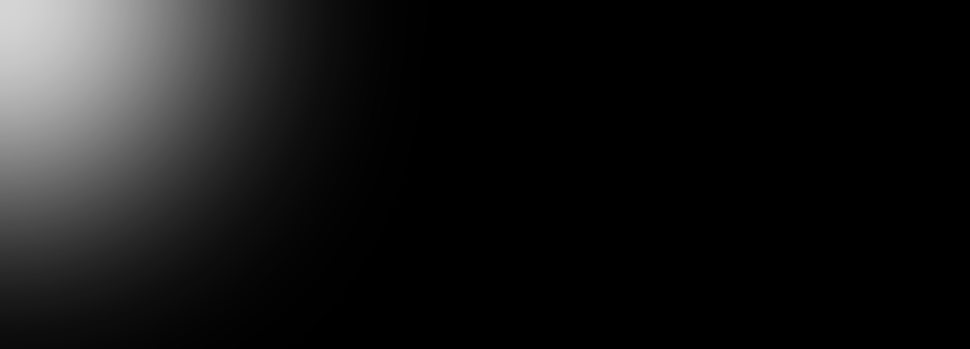
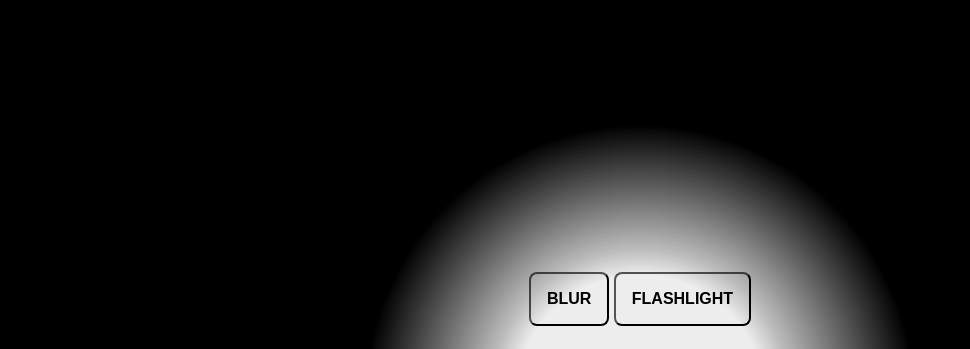
Before and after one commit to ashrafalmayah/js-mouse-move-shadow, a plain HTML site: page index.html in a window 1280 px wide. Shown: the top 349 px of the page, without its empty margins (0-970 px from the left). Drawn offline with Linux system fonts and the light colour scheme.

Commit message:
improved the circle functionality and added blur mode

```diff
--- a/app.js
+++ b/app.js
@@ -1,6 +1,7 @@
 const hero = document.querySelector('.hero');
 const text = hero.querySelector('h1');
 const circle = document.querySelector('.circle');
+const buttons = document.querySelectorAll('.filters button');
 const walk = 40;
 
 function shadow(e){
@@ -11,8 +12,8 @@ function shadow(e){
     const yWalk = ( y / height * walk ) - (walk / 2);
 
     text.style.textShadow = `${xWalk * -1}px ${yWalk * -1}px 5px black`;
-    circle.style.top = `${y}px`;
-    circle.style.left = `${x}px`;
+    document.documentElement.style.setProperty('--circleX',`${x}px`);
+    document.documentElement.style.setProperty('--circleY',`${y}px`);
     // text.animate(
     //     { textShadow: `${xWalk * -1}px ${yWalk * -1}px 5px black`},
     //     { duration: 300, fill:'forwards'});
@@ -22,6 +23,11 @@ function shadow(e){
     // );
 }
 
+console.log(buttons);
+buttons.forEach(button => button.addEventListener('click', e => {
+    buttons.forEach(button => circle.classList.remove(`${button.dataset.filtername}`));
+    circle.classList.add(`${e.target.dataset.filtername}`);
+}));
 hero.addEventListener('mousemove', shadow);
 hero.addEventListener('touchmove', (e) => {
     shadow(e.touches[0]);
--- a/index.html
+++ b/index.html
@@ -8,14 +8,22 @@
 <body>
 
   <div class="hero">
+    <div class="filters">
+      <button data-filtername="blur">Blur</button>
+      <button data-filtername="flashlight">Flashlight</button>
+    </div>
     <h1 contenteditable>🔥WOAH!</h1>
   </div>
 
-  <div class="circle-container">
-    <div class="circle"></div>
-  </div>
+  <div class="circle flashlight"></div>
 
   <style>
+    :root{
+      --circle-width: 250px;
+      --circleX: 50vw;
+      --circleY: 50vh;
+    }
+
   html {
     color: #000000;
     background-color: #ededed;
@@ -30,11 +38,24 @@
   .hero {
     min-height: 100vh;
     display: flex;
+    flex-direction: column;
     justify-content: center;
     align-items: center;
     color: #ffcc32;
   }
 
+  button{
+    background: none;
+    border-radius: .5em;
+    padding: 1em;
+    font-size: 1rem;
+    cursor: pointer;
+    text-transform: uppercase;
+    font-weight: bold;
+  }
+  button:hover{
+    background-color: #ffffff;
+  }
   h1 {
     text-shadow: 10px 10px 0 rgba(0,0,0,1);
     font-size: 5rem;
@@ -42,31 +63,27 @@
 
   .circle{
     position: absolute;
-    width: 400px;
-    aspect-ratio: 1;
-    border-radius: 50%;
-    transform: translate(-50%, -50%);
-    filter: blur(100px);
-    z-index: 1;
-    border: solid 150vw #000;
+    inset: 0;
+    z-index: 999;
     pointer-events: none;
   }
-  .circle-container{
-    position: absolute;
-    height: 100vh;
-    width: 100vw;
-    top: 0;
-    left: 0;
-    overflow: hidden;
-    pointer-events: none;
+  .circle.flashlight{
+    -webkit-mask: radial-gradient( circle var(--circle-width) at var(--circleX) var(--circleY), transparent 50%, rgba(0,0,0,20%) 60%, black 110%);
+    mask: radial-gradient( circle var(--circle-width) at var(--circleX) var(--circleY), transparent 50%, rgba(0,0,0,20%) 60%, black 110%);
+    background-color: #000000;
+  }
+  .circle.blur{
+    background-color: #ffffff50;
+    -webkit-mask: radial-gradient( circle var(--circle-width) at var(--circleX) var(--circleY), transparent 80%, black 90%);
+    mask: radial-gradient( circle var(--circle-width) at var(--circleX) var(--circleY), transparent 80%, black 90%);
+    backdrop-filter: blur(10px);
   }
   @media (max-width: 768px) {
     h1{
       font-size: 4rem;
     }
     .circle{
-      width: 250px;
-      border-width: 150vh;
+      --circle-width: 150px;
     }
   }
   </style>
```
